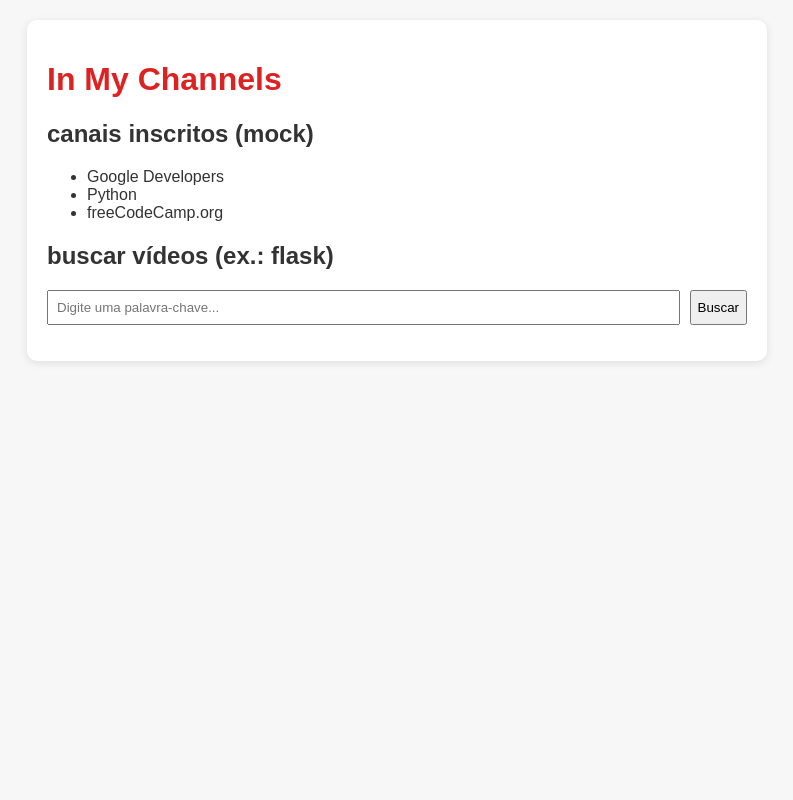
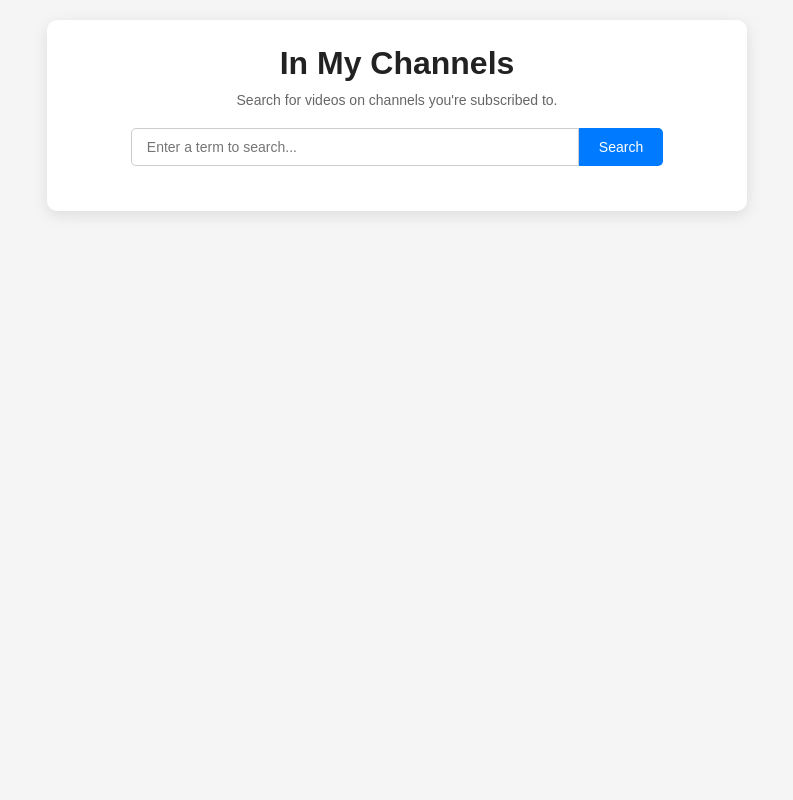
Before and after one commit to lcspires/in-my-channels, a Flask app: page / in a window 1280 px wide. Shown: the whole page, without its empty margins (243-1036 px from the left). Run offline with Flask 3, Linux system fonts and the light colour scheme.

Commit message:
robust mock

```diff
--- a/app.py
+++ b/app.py
@@ -1,58 +1,39 @@
-from flask import Flask, jsonify, render_template, request
+import sqlite3
+from flask import Flask, request, jsonify, render_template
 
 app = Flask(__name__)
 
-# --- MOCK DATA ---
-MOCK_SUBSCRIPTIONS = [
-    {"id": "UC_x5XG1OV2P6uZZ5FSM9Ttw", "title": "Google Developers"},
-    {"id": "UCVHFbqXqoYvEWM1Ddxl0QDg", "title": "Python"},
-    {"id": "UC8butISFwT-Wl7EV0hUK0BQ", "title": "freeCodeCamp.org"}
-]
+DB_FILE = "videos.db"
 
-MOCK_VIDEOS = [
-    {
-        "id": "vid001",
-        "title": "Flask Tutorial for Beginners",
-        "channel": "Python"
-    },
-    {
-        "id": "vid002",
-        "title": "Advanced Python Programming Tips",
-        "channel": "Python"
-    },
-    {
-        "id": "vid003",
-        "title": "JavaScript Basics Crash Course",
-        "channel": "freeCodeCamp.org"
-    },
-    {
-        "id": "vid004",
-        "title": "Intro to Google Cloud APIs",
-        "channel": "Google Developers"
-    }
-]
+# --- Função para buscar vídeos no SQLite usando FTS ---
+def buscar_videos(termo):
+    conn = sqlite3.connect(DB_FILE)
+    c = conn.cursor()
+    # Pesquisa full-text (case-insensitive)
+    query = "SELECT canal, titulo FROM videos WHERE videos MATCH ?"
+    c.execute(query, (termo,))
+    resultados = c.fetchall()
+    conn.close()
+    return [{"canal": canal, "titulo": titulo} for canal, titulo in resultados]
 
-# --- ROUTES ---
+# --- Rota principal (home) ---
 @app.route("/")
 def home():
     return render_template("index.html")
 
-@app.route("/subscriptions")
-def subscriptions():
-    return jsonify({"subscriptions": MOCK_SUBSCRIPTIONS})
-
+# --- Rota de busca ---
 @app.route("/search")
 def search():
-    query = request.args.get("q", "").lower()
-    if not query:
+    termo = request.args.get("q", "").strip()
+    if not termo:
         return jsonify({"results": []})
 
-    results = [
-        video for video in MOCK_VIDEOS
-        if query in video["title"].lower() or query in video["channel"].lower()
-    ]
-    return jsonify({"results": results})
+    resultados = buscar_videos(termo)
+    if not resultados:
+        return jsonify({"results": [], "message": "Nenhum vídeo encontrado"})
 
+    return jsonify({"results": resultados})
 
+# --- Rodar app ---
 if __name__ == "__main__":
     app.run(debug=True)
--- a/pyproject.toml
+++ b/pyproject.toml
@@ -1,6 +1,7 @@
 [project]
 name = "in-my-channels"
 version = "0.1.0"
+package-mode = false
 description = "Personalized video search."
 authors = [
     {name = "Lucas Pires",email = "lucasopf95@gmail.com"}
@@ -11,7 +12,10 @@ requires-python = ">=3.11,<3.14"
 dependencies = [
     "flask (>=3.1.2,<4.0.0)",
     "requests (>=2.32.5,<3.0.0)",
-    "python-dotenv (>=1.1.1,<2.0.0)"
+    "python-dotenv (>=1.1.1,<2.0.0)",
+    "google-auth (>=2.40.3,<3.0.0)",
+    "google-auth-oauthlib (>=1.2.2,<2.0.0)",
+    "google-auth-httplib2 (>=0.2.0,<0.3.0)"
 ]
 
 
--- a/static/css/style.css
+++ b/static/css/style.css
@@ -1,35 +1,92 @@
+/* Reset básico */
+* {
+  margin: 0;
+  padding: 0;
+  box-sizing: border-box;
+}
+
 body {
   font-family: Arial, sans-serif;
-  background: #f7f7f7;
+  background-color: #f5f5f5;
   color: #333;
-  margin: 0;
+  min-height: 100vh;
+  display: flex;
+  justify-content: center;
+  align-items: flex-start;
   padding: 20px;
 }
 
 .container {
+  width: 100%;
   max-width: 700px;
-  margin: auto;
-  background: white;
-  padding: 20px;
+  background-color: #fff;
+  padding: 25px 30px;
   border-radius: 10px;
-  box-shadow: 0px 2px 8px rgba(0,0,0,0.1);
+  box-shadow: 0 4px 15px rgba(0,0,0,0.1);
 }
 
 h1 {
-  color: #d22;
+  text-align: center;
+  margin-bottom: 10px;
+  color: #222;
 }
 
-section {
-  margin-top: 20px;
+p {
+  text-align: center;
+  margin-bottom: 20px;
+  font-size: 14px;
+  color: #666;
 }
 
 form {
   display: flex;
-  gap: 10px;
-  margin-bottom: 15px;
+  justify-content: center;
+  margin-bottom: 20px;
 }
 
 input[type="text"] {
-  flex: 1;
-  padding: 8px;
+  width: 70%;
+  padding: 10px 15px;
+  border: 1px solid #ccc;
+  border-radius: 5px 0 0 5px;
+  outline: none;
+  font-size: 14px;
 }
+
+button {
+  padding: 10px 20px;
+  border: none;
+  background-color: #007bff;
+  color: #fff;
+  font-size: 14px;
+  cursor: pointer;
+  border-radius: 0 5px 5px 0;
+  transition: background-color 0.2s ease;
+}
+
+button:hover {
+  background-color: #0056b3;
+}
+
+#results {
+  margin-top: 20px;
+}
+
+#results ul {
+  list-style-type: none;
+}
+
+#results li {
+  padding: 8px 10px;
+  border-bottom: 1px solid #eee;
+}
+
+#results li:nth-child(odd) {
+  background-color: #f9f9f9;
+}
+
+#results p {
+  text-align: center;
+  color: #555;
+  font-style: italic;
+}
--- a/static/js/main.js
+++ b/static/js/main.js
@@ -1,49 +1,56 @@
-document.addEventListener("DOMContentLoaded", () => {
-  const channelListEl = document.getElementById("channel-list");
-  const videoListEl = document.getElementById("video-list");
-  const searchForm = document.getElementById("search-form");
-  const searchInput = document.getElementById("search-input");
+// Seleciona elementos da página
+const form = document.getElementById("search-form");
+const input = document.getElementById("search-input");
+const resultsDiv = document.getElementById("results");
 
-  // Carregar lista de canais
-  fetch("/subscriptions")
-    .then(res => res.json())
-    .then(data => {
-      channelListEl.innerHTML = "";
-      data.subscriptions.forEach(channel => {
+// Função para limpar resultados anteriores
+function limparResultados() {
+    resultsDiv.innerHTML = "";
+}
+
+// Função para exibir resultados
+function exibirResultados(videos) {
+    limparResultados();
+
+    if (!videos || videos.length === 0) {
+        const msg = document.createElement("p");
+        msg.textContent = "No videos found";
+        resultsDiv.appendChild(msg);
+        return;
+    }
+
+    const ul = document.createElement("ul");
+    videos.forEach(video => {
         const li = document.createElement("li");
-        li.textContent = channel.title;
-        channelListEl.appendChild(li);
-      });
-    })
-    .catch(err => {
-      channelListEl.innerHTML = "<li>Erro ao carregar canais</li>";
-      console.error(err);
+        li.textContent = `${video.canal} - ${video.titulo}`;
+        ul.appendChild(li);
     });
 
-  // Buscar vídeos
-  searchForm.addEventListener("submit", e => {
+    resultsDiv.appendChild(ul);
+}
+
+// Função para buscar vídeos via fetch
+async function buscarVideos(termo) {
+    if (!termo) {
+        limparResultados();
+        return;
+    }
+
+    resultsDiv.textContent = "Loading...";
+
+    try {
+        const response = await fetch(`/search?q=${encodeURIComponent(termo)}`);
+        const data = await response.json();
+        exibirResultados(data.results);
+    } catch (err) {
+        resultsDiv.textContent = "Error searching for videos.";
+        console.error(err);
+    }
+}
+
+// Evento de submissão do formulário
+form.addEventListener("submit", (e) => {
     e.preventDefault();
-    const query = searchInput.value.trim();
-    if (!query) return;
-
-    fetch(`/search?q=${encodeURIComponent(query)}`)
-      .then(res => res.json())
-      .then(data => {
-        videoListEl.innerHTML = "";
-        if (data.results.length === 0) {
-          videoListEl.innerHTML = "<li>Nenhum vídeo encontrado</li>";
-          return;
-        }
-
-        data.results.forEach(video => {
-          const li = document.createElement("li");
-          li.innerHTML = `<strong>${video.title}</strong> <em>(${video.channel})</em>`;
-          videoListEl.appendChild(li);
-        });
-      })
-      .catch(err => {
-        videoListEl.innerHTML = "<li>Erro na busca</li>";
-        console.error(err);
-      });
-  });
+    const termo = input.value.trim();
+    buscarVideos(termo);
 });
--- a/templates/index.html
+++ b/templates/index.html
@@ -1,28 +1,22 @@
 <!DOCTYPE html>
-<html lang="en">
+<html lang="pt-BR">
 <head>
-  <meta charset="UTF-8" />
-  <meta name="viewport" content="width=device-width, initial-scale=1.0" />
+    <meta charset="UTF-8">
+    <meta name="viewport" content="width=device-width, initial-scale=1.0">
     <title>In My Channels</title>
     <link rel="stylesheet" href="{{ url_for('static', filename='css/style.css') }}">
 </head>
 <body>
     <div class="container">
         <h1>In My Channels</h1>
+        <p>Search for videos on channels you're subscribed to.</p>
 
-    <section>
-      <h2>canais inscritos (mock)</h2>
-      <ul id="channel-list"></ul>
-    </section>
+        <form id="search-form">
+            <input type="text" id="search-input" placeholder="Enter a term to search...">
+            <button type="submit">Search</button>
+        </form>
 
-    <section>
-      <h2>buscar vídeos (ex.: flask)</h2>
-      <form id="search-form">
-        <input type="text" id="search-input" placeholder="Digite uma palavra-chave..." required />
-        <button type="submit">Buscar</button>
-      </form>
-      <ul id="video-list"></ul>
-    </section>
+        <div id="results"></div>
     </div>
 
     <script src="{{ url_for('static', filename='js/main.js') }}"></script>
```
Also changed, not shown: insert.sql (added, +7 -0 lines), tests/test_app.py (+3 -12 lines), 3 other files. Lines whose indentation alone changed are shown as unchanged.
